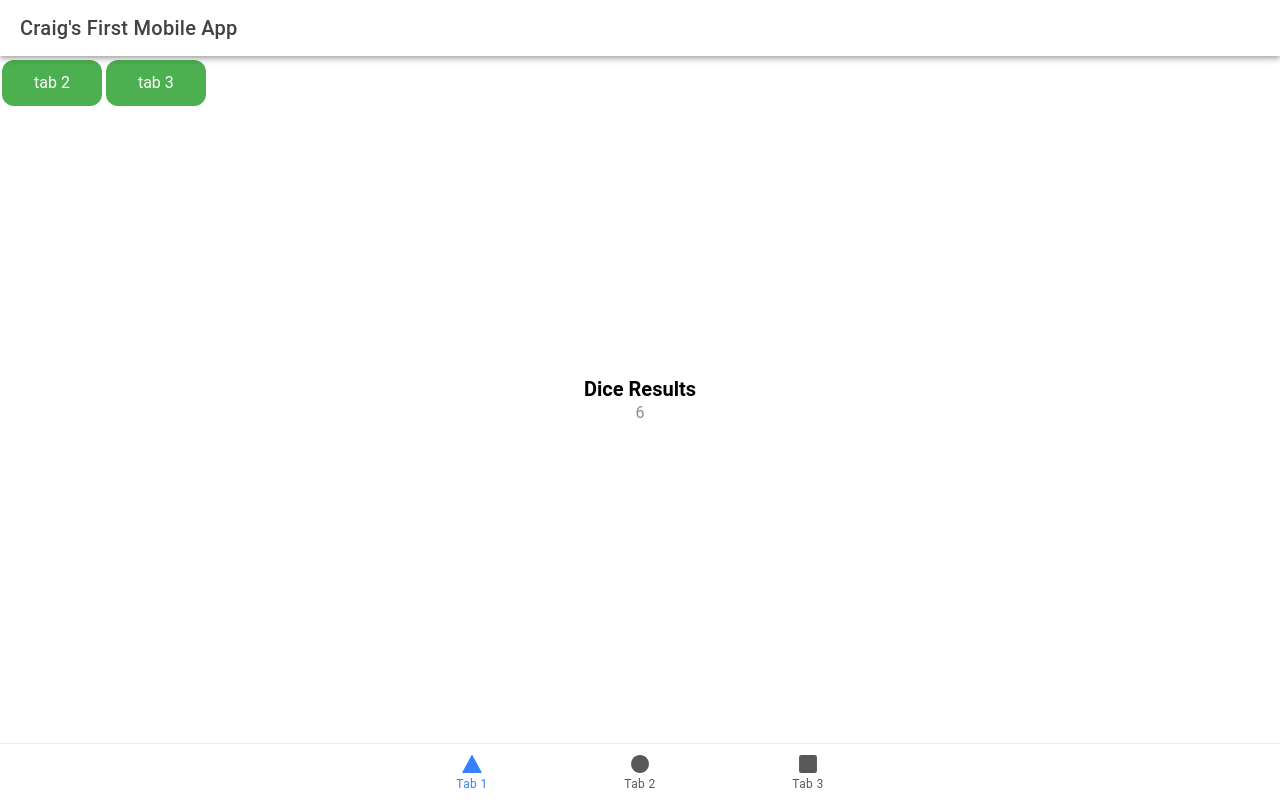
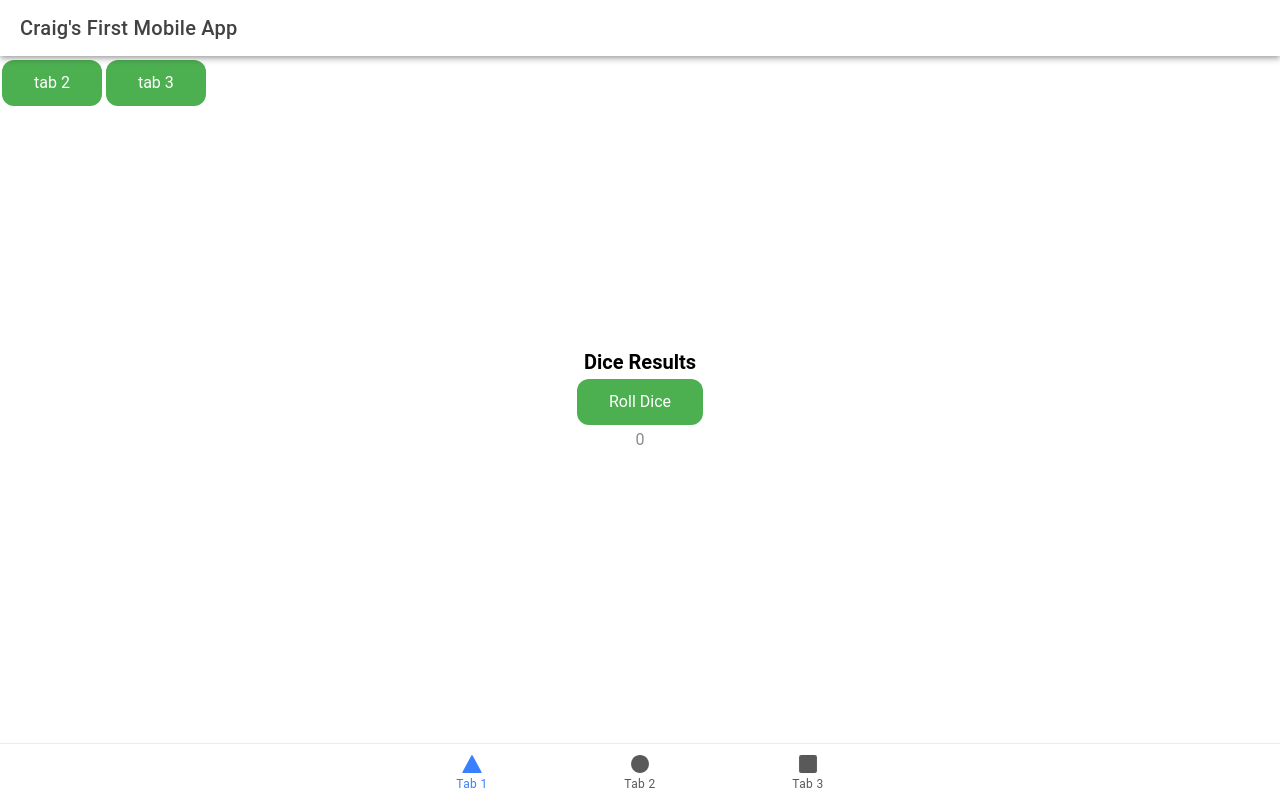
Before and after one commit to CraigThomasson/myApp, a React (Vite) app: page /tab1 in a window 1280 px wide. Built offline with nearby package versions, Linux system fonts and the light colour scheme.

Commit message:
add script to generate dice roll and click

```diff
--- a/src/components/containers/DisplayDiceResult.tsx
+++ b/src/components/containers/DisplayDiceResult.tsx
@@ -1,14 +1,20 @@
+import React, { useState } from 'react';
 import './ExploreContainer.css';
+import BaseButton from '../../buttons/baseButton';
+import rollDice from '../../scripts/rollDice';
 
 interface ContainerProps {
     name: string;
 }
 
-const number = Math.floor(Math.random() * 6) + 1;
 const DisplayDiceResult: React.FC<ContainerProps> = ({ name }) => {
+    const [number, setNumber] = useState(0);
     return (
         <div className="container">
             <strong>{name}</strong>
+            <div>
+                <BaseButton onClick={() => setNumber(rollDice(8,8))} text='Roll Dice' />
+            </div>
             <p>{number}</p>
 
         </div>
```
